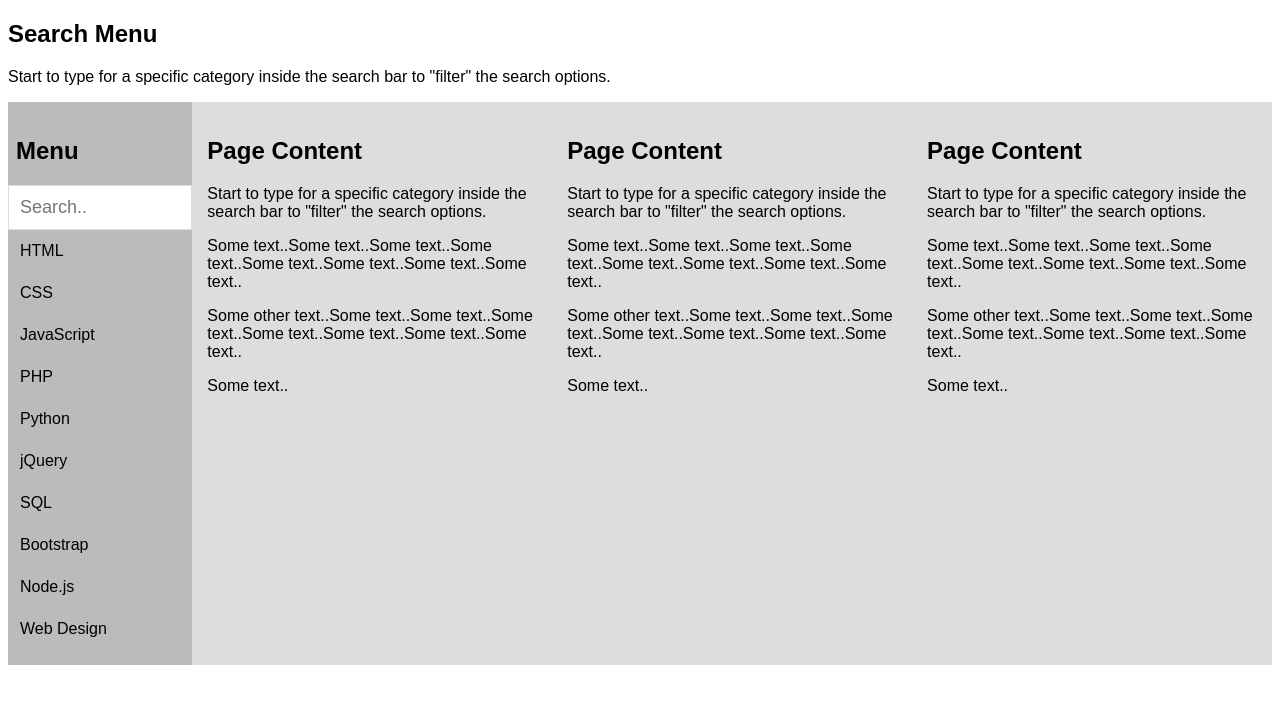
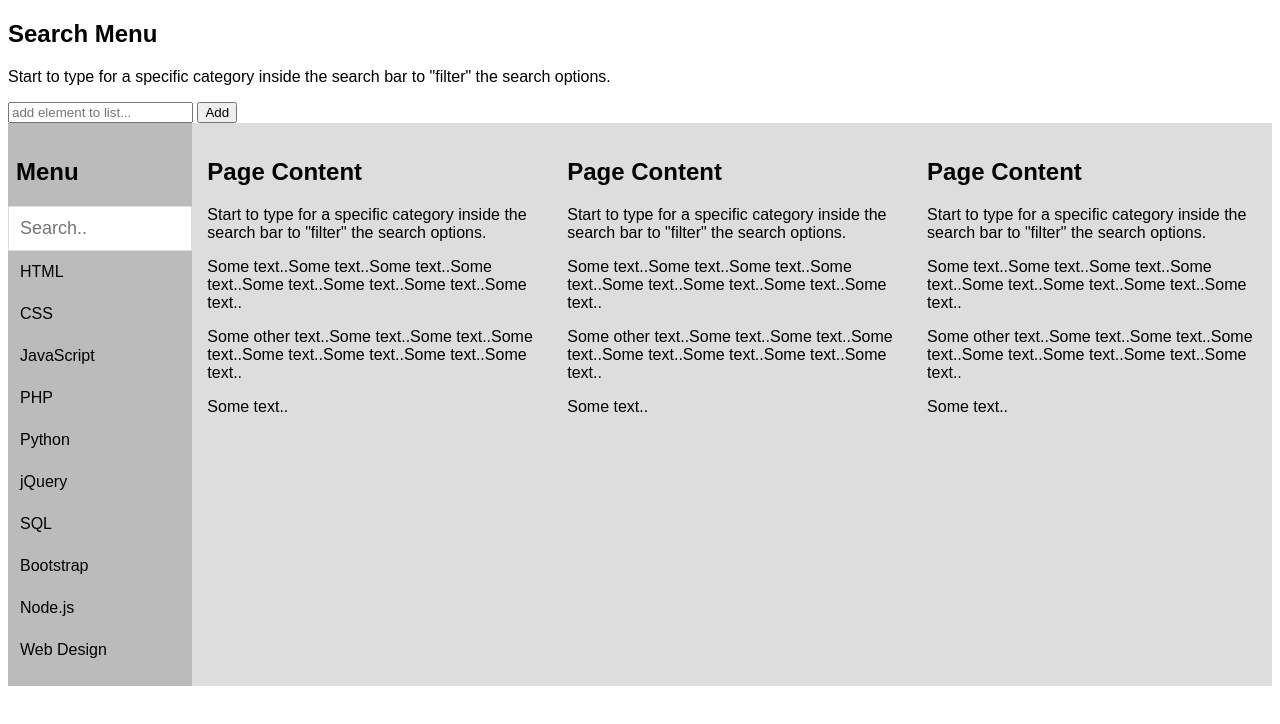
Before and after one commit to goldmouthdogg88/ZoteroClone, a plain HTML site: page index.html in a window 1280 px wide. Drawn offline with Linux system fonts and the light colour scheme.

Commit message:
Adding Broken button to debug

```diff
--- a/index.html
+++ b/index.html
@@ -11,7 +11,10 @@
 <body>
   <h2>Search Menu</h2>
 <p>Start to type for a specific category inside the search bar to "filter" the search options.</p>
-
+<form>
+  <input id="input-text-box" type="text" placeholder="add element to list..."/>
+  <button onclick="getInputFromTextBox()">Add</button>
+</form>
 <div class="row">
   <div class="left" style="background-color:#bbb;">
     <h2>Menu</h2>
--- a/script.js
+++ b/script.js
@@ -16,8 +16,10 @@ function myFunction() {
 
 // <li><a href="#">Node.js</a></li>
 
-function addContentToElement(element) {
-
+function getInputFromTextBox() {
+  let userInput;
+  userInput = document.getElementById('input-text-box').innerText;
+  createElement(userInput);
 }
 function createElement(content) {
   if (typeof(content) != 'string') {
```
